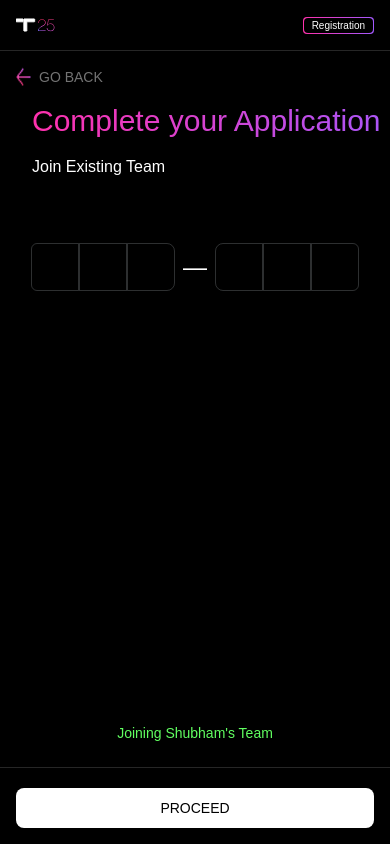
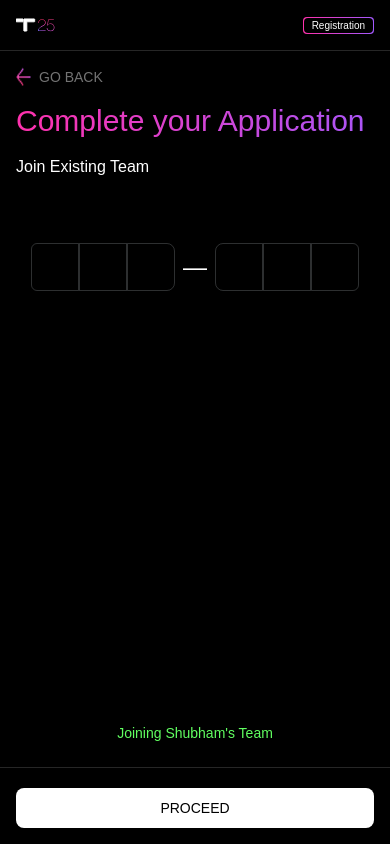
Before and after one commit to technical-council-nitt/tf-register-2025, a React (Vite) app: page /join-team in a window 390 px wide. Shown: the top 844 px of the page. Built offline with nearby package versions, Linux system fonts and the light colour scheme; no server answers.

Commit message:
minor ui fixes

```diff
--- a/src/components/JoinTeam.tsx
+++ b/src/components/JoinTeam.tsx
@@ -129,8 +129,8 @@ const JoinTeam = () => {
                 <img src="/Vector-2.png" alt="Logo" style={{ width: '15px', aspectRatio: '13 / 10' }} />
                 <a href="/" className="text-neutral-500 text-sm self-center pl-2 hover:text-white transition-[1s] ">GO BACK</a>
             </div>
-            <h1 className="md:text-5xl text-3xl ml-8 mb-4 md:mb-16 md:ml-0 gradient-text  w-full text-left font-thin md:text-center">Complete your Application</h1>
-            <p className="  ml-8 mb-16 md:mb-32  md:ml-0   w-full text-left md:text-center font-thin md:text-2xl">Join Existing Team</p>
+            <h1 className="md:text-5xl text-3xl ml-4 mb-4 md:mb-16 md:ml-0 gradient-text  w-full text-left font-thin md:text-center">Complete your Application</h1>
+            <p className="  ml-4 mb-16 md:mb-32  md:ml-0   w-full text-left md:text-center font-thin md:text-2xl">Join Existing Team</p>
 
 
             <main className="flex-grow flex flex-col  items-center px-4 md:px-6">
```
